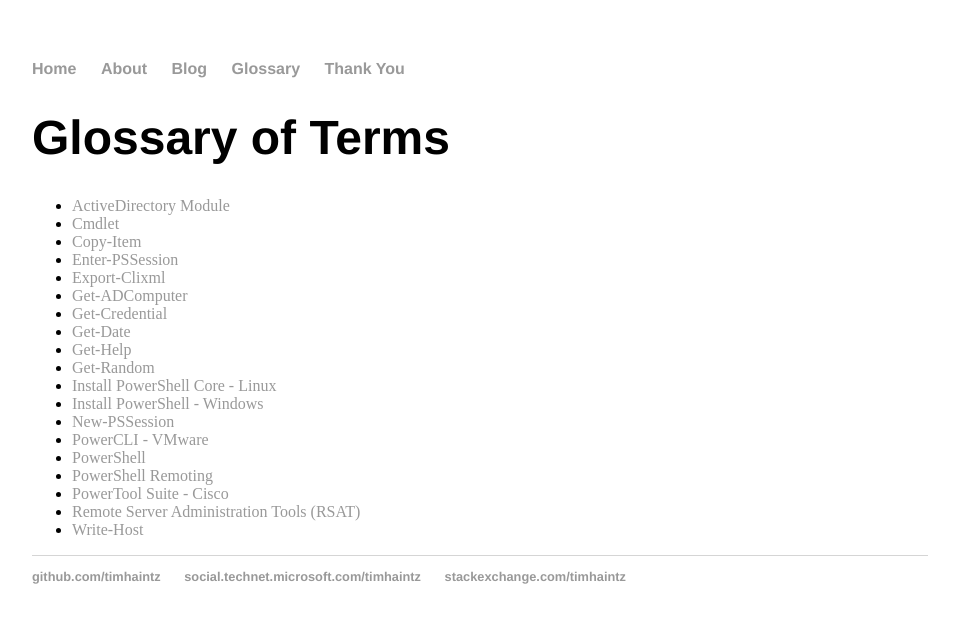
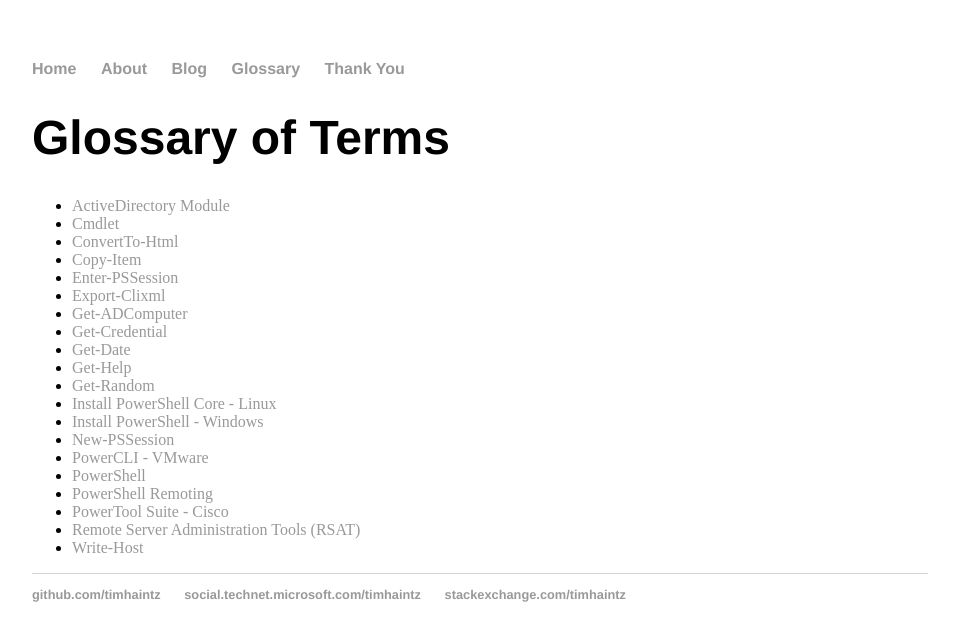
Before and after one commit to timhaintz/timhaintz.github.io, a Jekyll site: the page built from glossary/index.md, in a window 1280 px wide. Shown: the top 641 px of the page, without its empty margins (160-1119 px from the left). Built offline with Jekyll 4.4.1, drawn with Linux system fonts in a browser that asks for light colours.

Commit message:
Update index.md

```diff
--- a/glossary/index.md
+++ b/glossary/index.md
@@ -7,6 +7,7 @@
 
 * [ActiveDirectory Module](https://docs.microsoft.com/en-us/powershell/module/addsadministration/?view=win10-ps)
 * [Cmdlet](https://msdn.microsoft.com/en-us/library/ms714395(v=vs.85).aspx)
+* [ConvertTo-Html](https://docs.microsoft.com/en-us/powershell/module/microsoft.powershell.utility/convertto-html?view=powershell-6)
 * [Copy-Item](https://docs.microsoft.com/en-us/powershell/module/microsoft.powershell.management/copy-item?view=powershell-6)
 * [Enter-PSSession](https://docs.microsoft.com/en-us/powershell/module/microsoft.powershell.core/enter-pssession?view=powershell-6)
 * [Export-Clixml](https://docs.microsoft.com/en-us/powershell/module/microsoft.powershell.utility/export-clixml?view=powershell-6)
```
